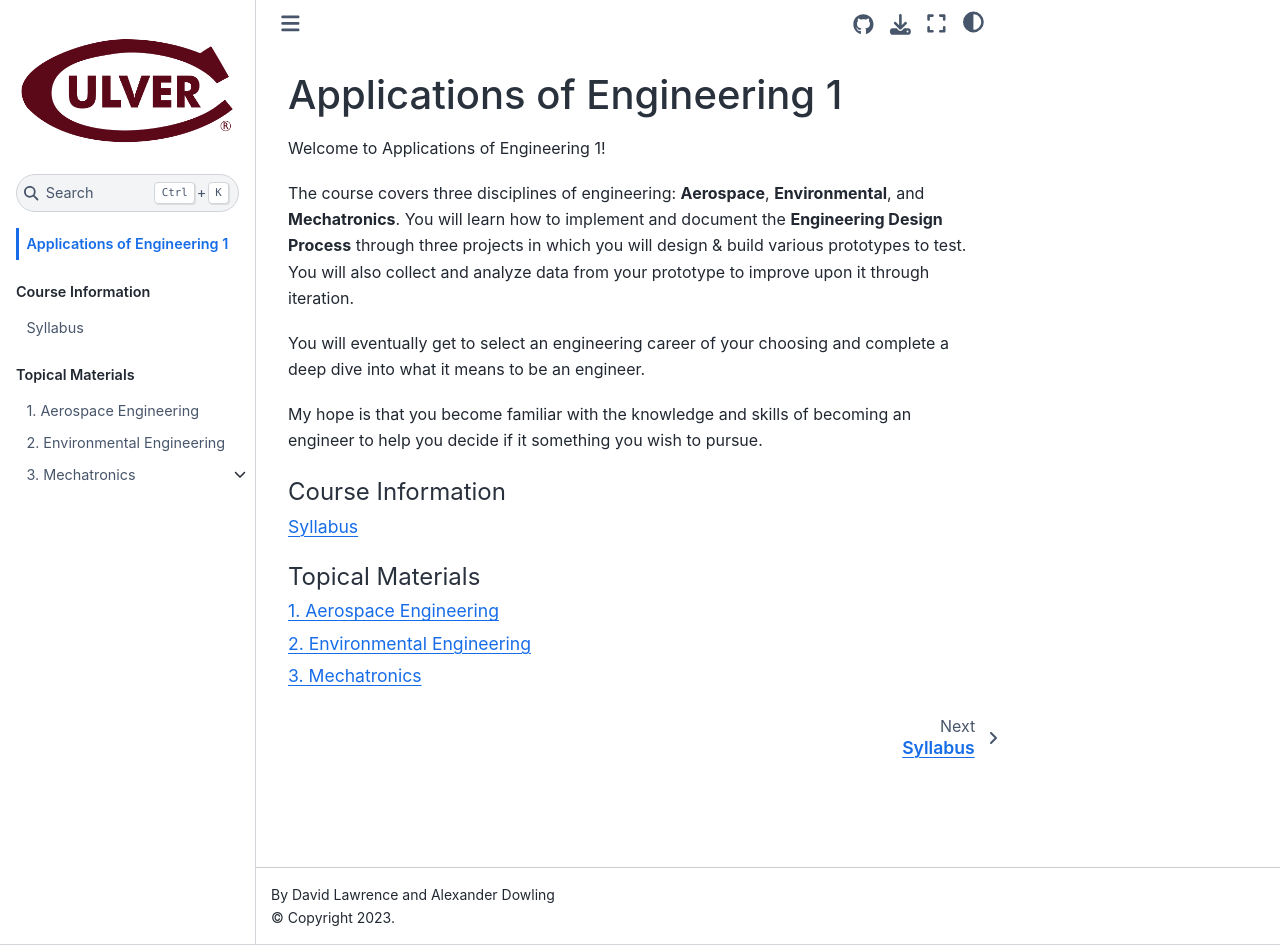
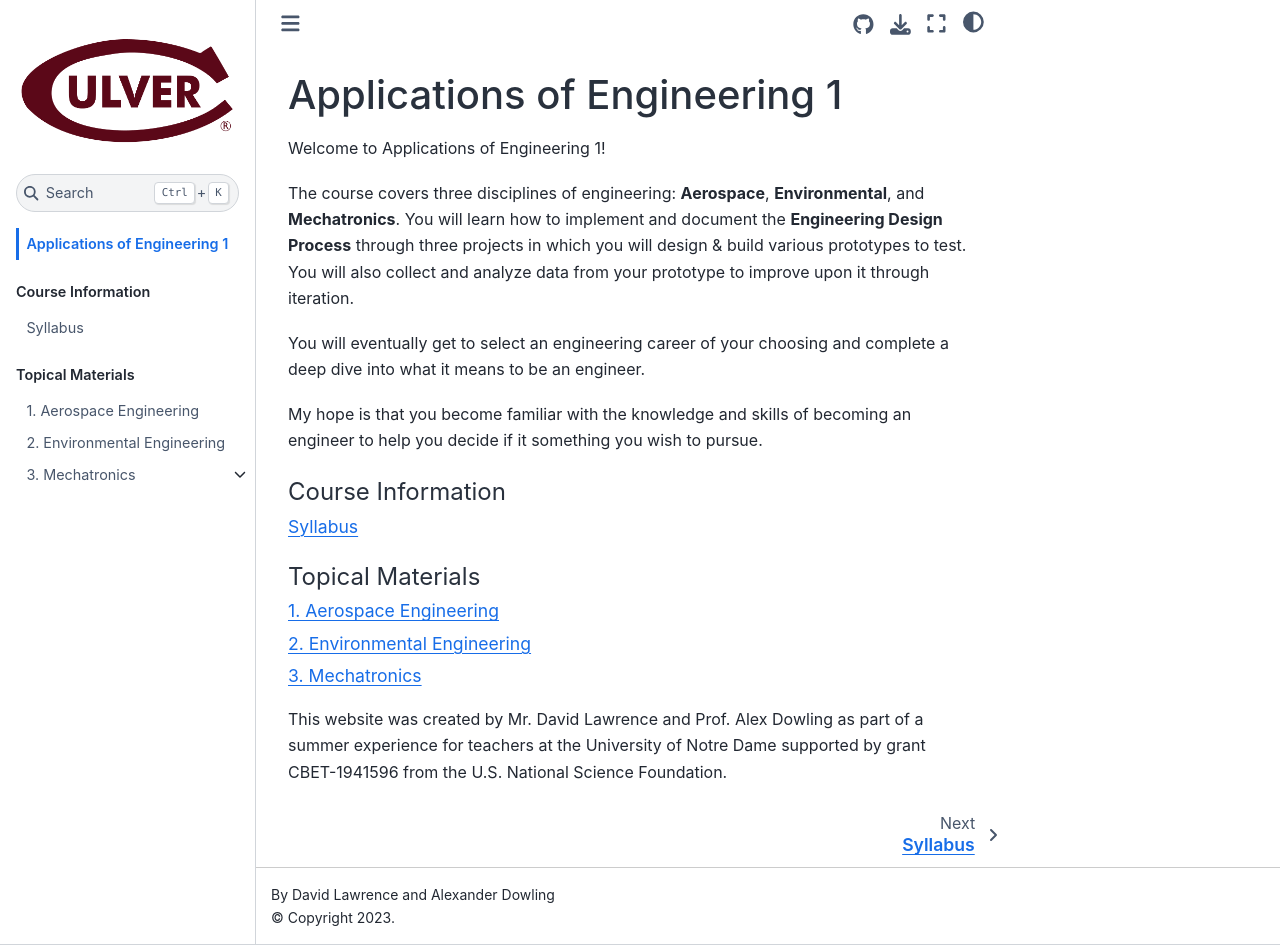
Before and after one commit to Culver-Academies/engineering1, a Jupyter Book: the page built from intro.md, in a window 1280 px wide and 945 px high. Built offline with Jupyter Book 1.0.4 settings and Sphinx 7.4.7 and the Sphinx Book theme 1.1.4, drawn with Linux system fonts in a browser that asks for light colours.

Commit message:
Update intro.md
Added grant funding to landing page

````diff
--- a/intro.md
+++ b/intro.md
@@ -11,3 +11,5 @@ My hope is that you become familiar with the knowledge and skills of becoming an
 
 ```{tableofcontents}
 ```
+
+This website was created by Mr. David Lawrence and Prof. Alex Dowling as part of a summer experience for teachers at the University of Notre Dame supported by grant CBET-1941596 from the U.S. National Science Foundation.
````
